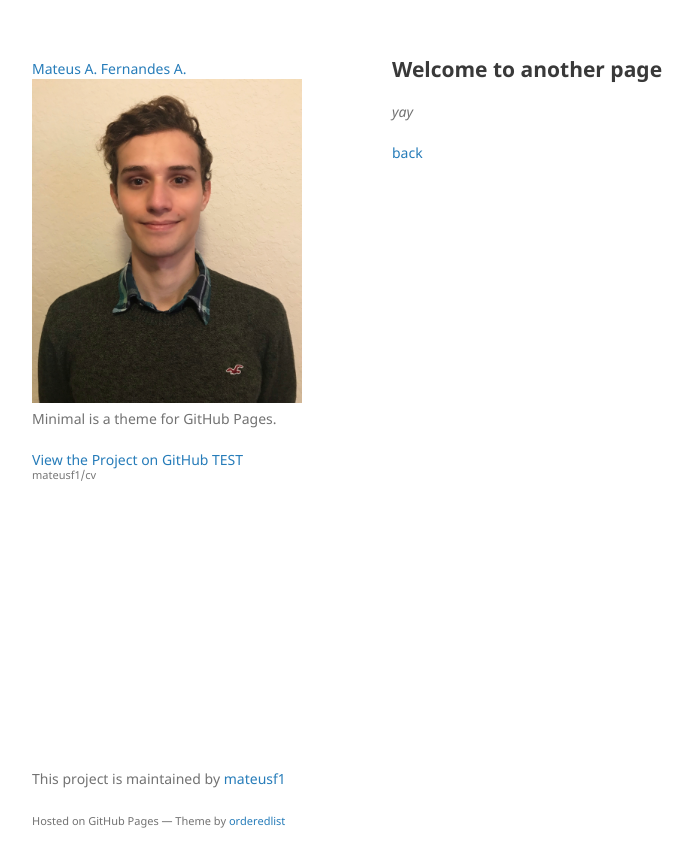
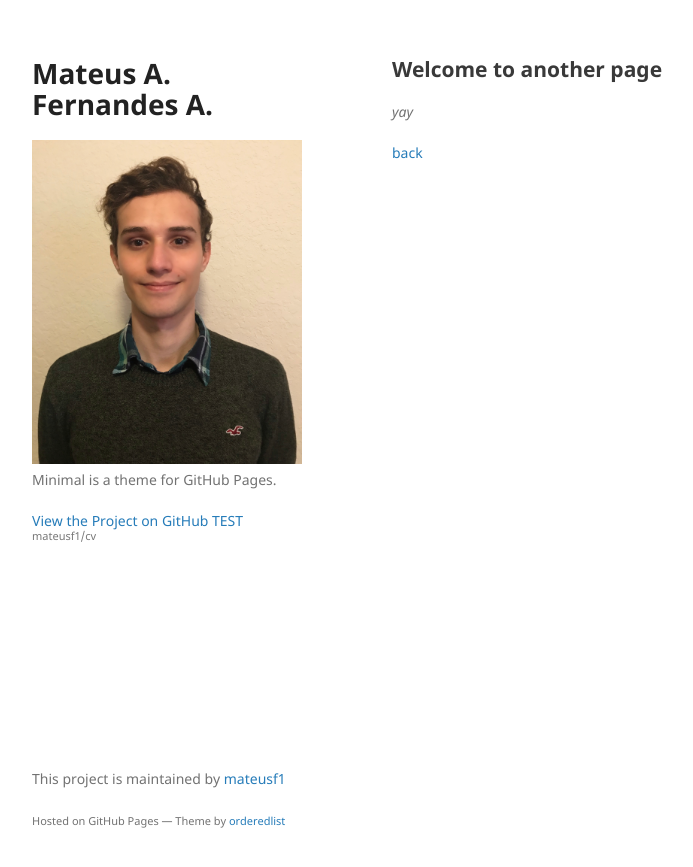
Before and after one commit to mateusf1/cv, a Jekyll site: the page built from another-page.md, in a window 1280 px wide. Shown: the top 867 px of the page, without its empty margins (178-871 px from the left). Built offline with Jekyll 4.4.1, drawn with Linux system fonts in a browser that asks for light colours; our own code applies the rules of GitHub Pages for plain Markdown files.

```diff
--- a/_layouts/default.html
+++ b/_layouts/default.html
@@ -15,7 +15,7 @@
   <body>
     <div class="wrapper">
       <header>
-        <a href="{{ "/" | absolute_url }}">{{ site.title | default: site.github.repository_name }}</a>
+        <a><h1 href="{{ "/" | absolute_url }}">{{ site.title | default: site.github.repository_name }}</h1></a>
 
         {% if site.logo %}
           <img src="{{site.logo | relative_url}}" alt="Logo" />
```
